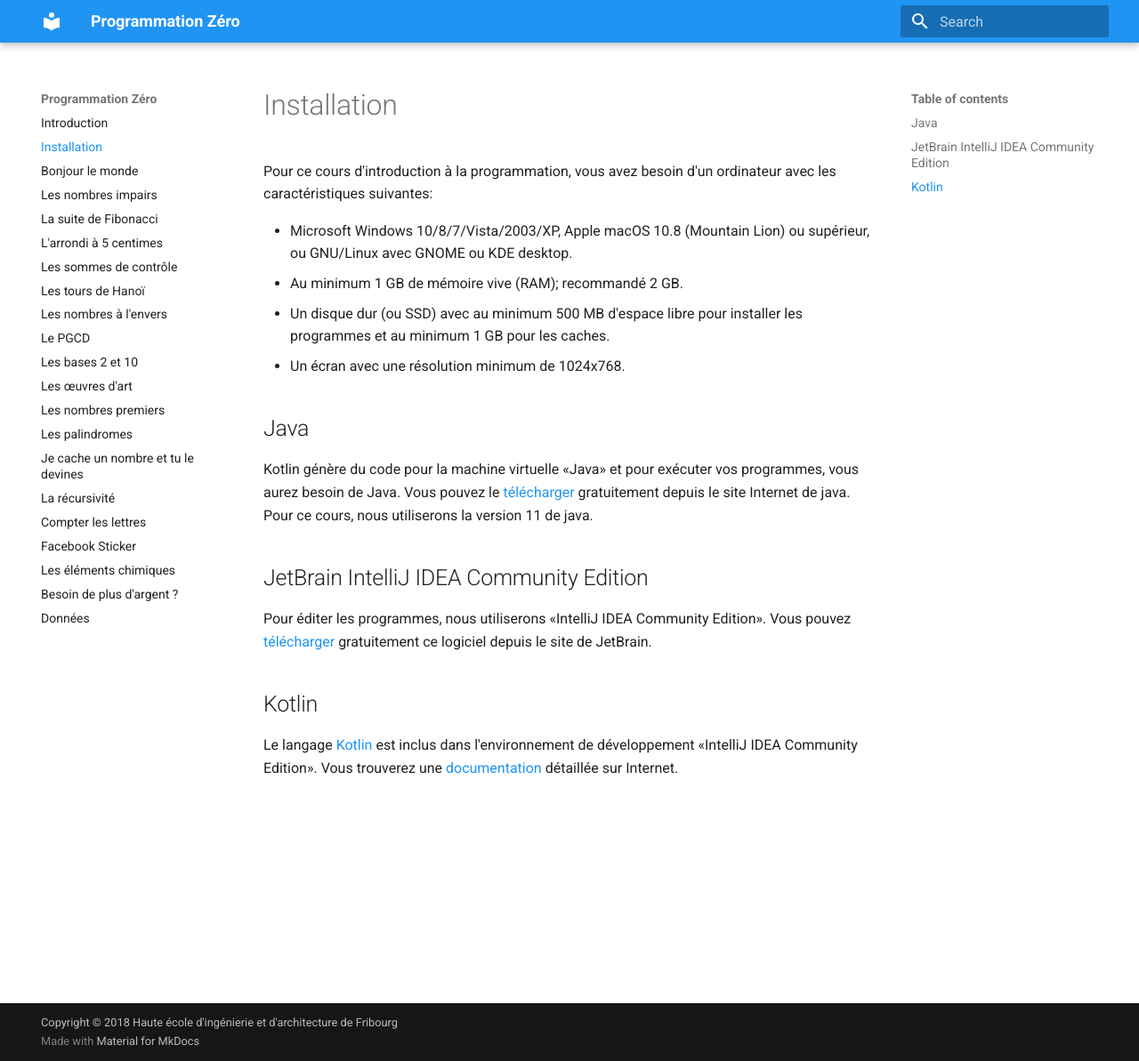
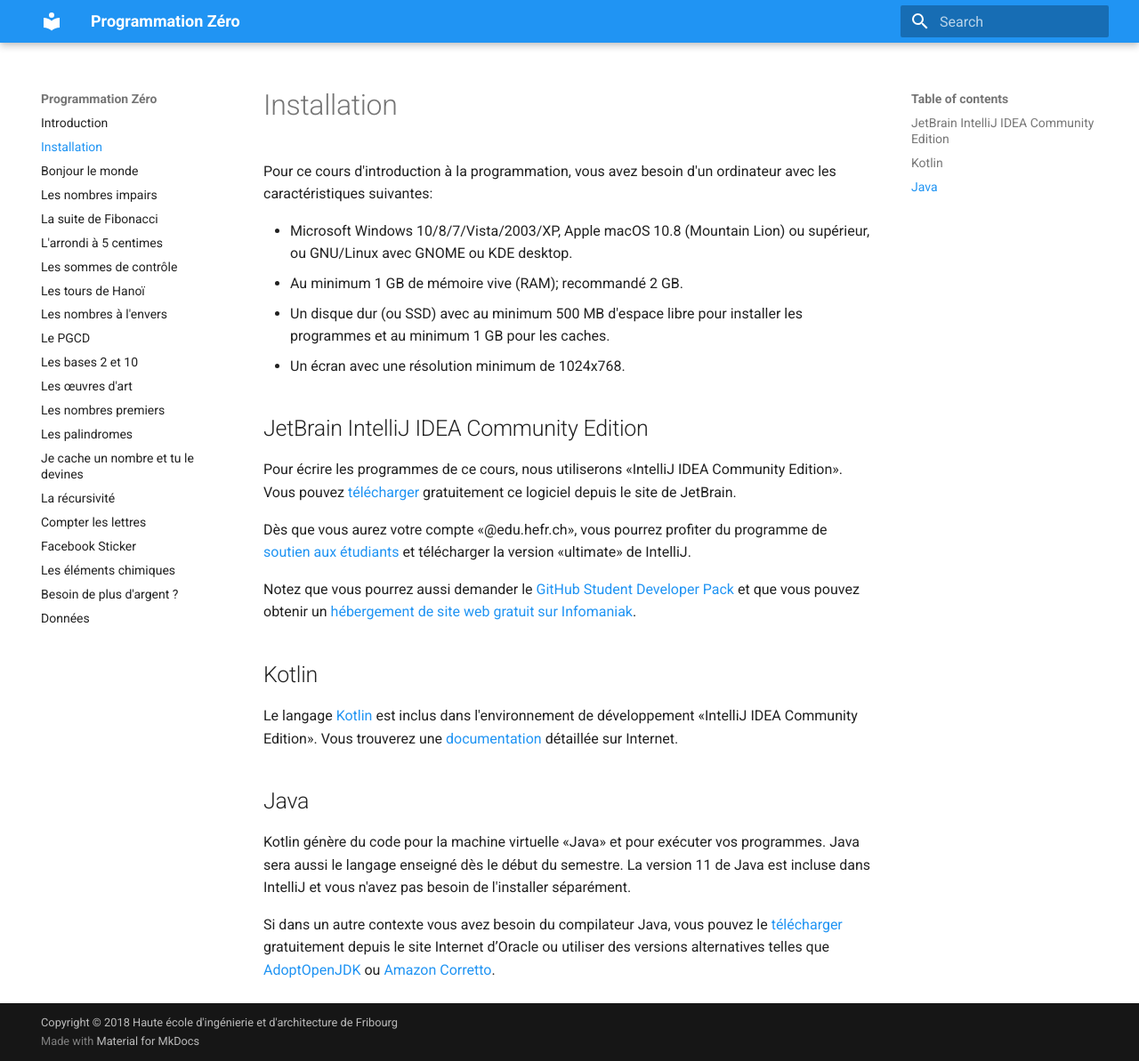
Before and after one commit to heia-fr/programmation-zero, an MkDocs documentation site: the page built from docs/install.md, in a window 1280 px wide and 1193 px high. Shown: the whole window at 89% size. Built offline with MkDocs 1.6.1 and Material for MkDocs 9.7.7, drawn with Linux system fonts in a browser that asks for light colours.

Commit message:
fix: change install page

```diff
--- a/docs/install.md
+++ b/docs/install.md
@@ -1,28 +1,46 @@
 # Installation
 
-Pour ce cours d'introduction à la programmation, vous avez besoin
-d'un ordinateur avec les caractéristiques suivantes:
+Pour ce cours d'introduction à la programmation, vous avez besoin d'un
+ordinateur avec les caractéristiques suivantes:
 
-* Microsoft Windows 10/8/7/Vista/2003/XP, Apple macOS 10.8 (Mountain Lion)
-  ou supérieur, ou GNU/Linux avec GNOME ou KDE desktop.
-* Au minimum 1 GB de mémoire vive (RAM); recommandé 2 GB.
-* Un disque dur (ou SSD) avec au minimum 500 MB d'espace libre pour installer
+- Microsoft Windows 10/8/7/Vista/2003/XP, Apple macOS 10.8 (Mountain Lion) ou
+  supérieur, ou GNU/Linux avec GNOME ou KDE desktop.
+- Au minimum 1 GB de mémoire vive (RAM); recommandé 2 GB.
+- Un disque dur (ou SSD) avec au minimum 500 MB d'espace libre pour installer
   les programmes et au minimum 1 GB pour les caches.
-* Un écran avec une résolution minimum de 1024x768.
+- Un écran avec une résolution minimum de 1024x768.
+
+## JetBrain IntelliJ IDEA Community Edition
+
+Pour écrire les programmes de ce cours, nous utiliserons «IntelliJ IDEA
+Community Edition». Vous pouvez
+[télécharger](https://www.jetbrains.com/idea/download/) gratuitement ce logiciel
+depuis le site de JetBrain.
+
+Dès que vous aurez votre compte «@edu.hefr.ch», vous pourrez profiter du
+programme de [soutien aux étudiants](https://www.jetbrains.com/student/) et
+télécharger la version «ultimate» de IntelliJ.
+
+Notez que vous pourrez aussi demander le [GitHub Student Developer
+Pack](https://education.github.com/pack) et que vous pouvez obtenir un
+[hébergement de site web gratuit sur
+Infomaniak](https://faq.infomaniak.com/2229).
+
+## Kotlin
+
+Le langage [Kotlin](https://kotlinlang.org/) est inclus dans l'environnement de
+développement «IntelliJ IDEA Community Edition». Vous trouverez une
+[documentation](https://kotlinlang.org/docs/reference/) détaillée sur Internet.
 
 ## Java
 
-Kotlin génère du code pour la machine virtuelle «Java» et pour exécuter vos programmes, vous aurez besoin de Java. Vous pouvez le
-[télécharger](https://www.oracle.com/technetwork/java/javase/downloads/jdk11-downloads-5066655.html) gratuitement depuis le site Internet de java.
-Pour ce cours, nous utiliserons la version 11 de java.
+Kotlin génère du code pour la machine virtuelle «Java» et pour exécuter vos
+programmes. Java sera aussi le langage enseigné dès le début du semestre. La
+version 11 de Java est incluse dans IntelliJ et vous n'avez pas besoin de
+l'installer séparément.
 
-## JetBrain IntelliJ IDEA Community Edition
-
-Pour éditer les programmes, nous utiliserons «IntelliJ IDEA Community Edition». Vous pouvez
-[télécharger](https://www.jetbrains.com/idea/download/) gratuitement
-ce logiciel depuis le site de JetBrain.
-
-## Kotlin
-
-Le langage [Kotlin](https://kotlinlang.org/) est inclus dans l'environnement de développement «IntelliJ IDEA Community Edition». Vous trouverez une
-[documentation](https://kotlinlang.org/docs/reference/) détaillée sur Internet.
+Si dans un autre contexte vous avez besoin du compilateur Java, vous pouvez le
+[télécharger](https://www.oracle.com/technetwork/java/javase/downloads/jdk11-downloads-5066655.html)
+gratuitement depuis le site Internet d’Oracle ou utiliser des versions
+alternatives telles que [AdoptOpenJDK](https://adoptopenjdk.net/) ou [Amazon
+Corretto](https://aws.amazon.com/fr/corretto/).
```
